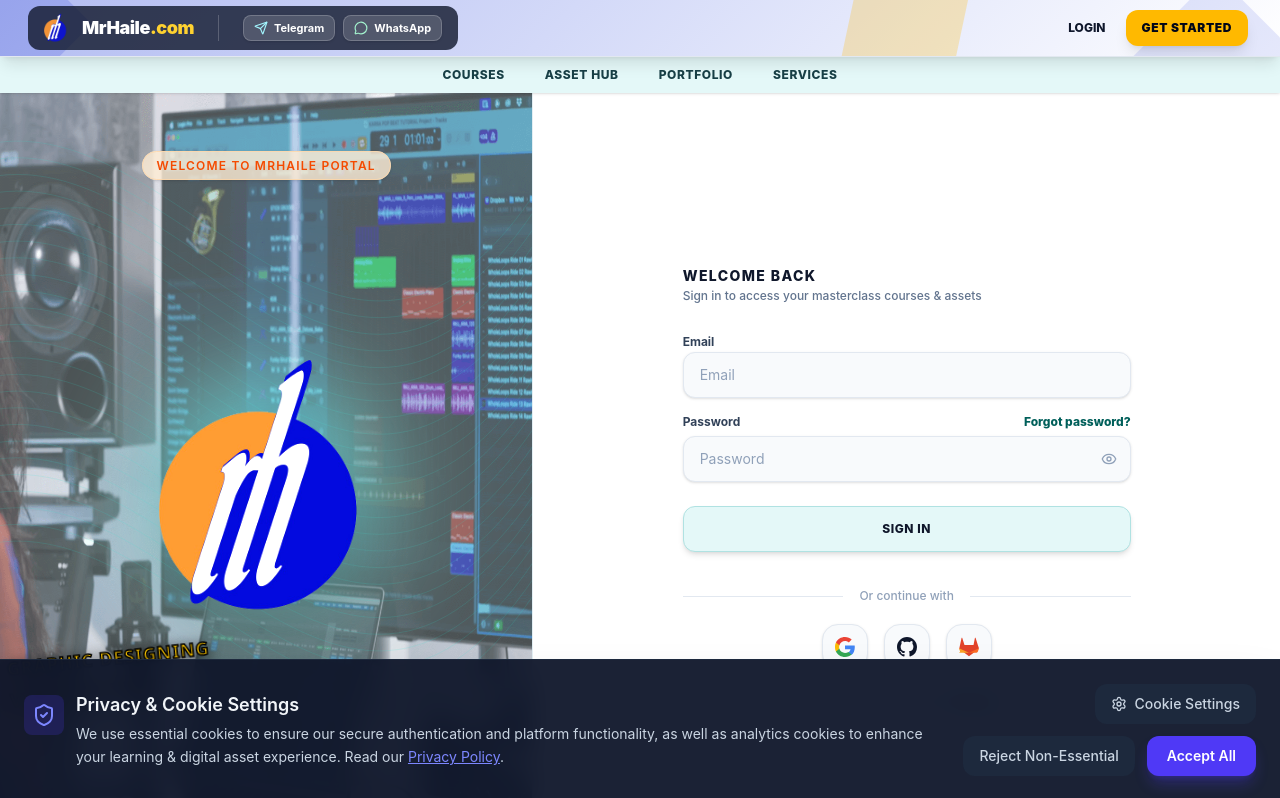
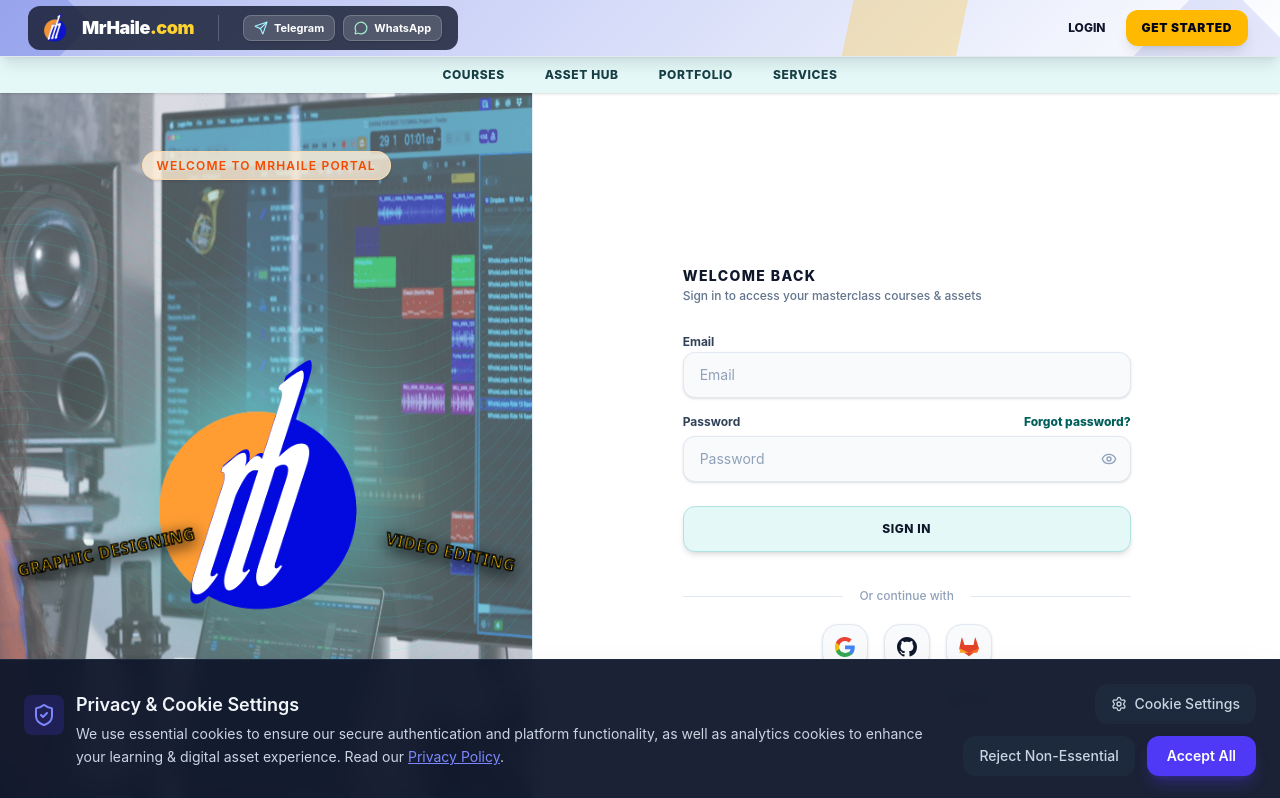
Before and after one commit to bante27/dgt-front, a React (Vite) app: page /login in a window 1280 px wide. Shown: the top 798 px of the page. Built offline with nearby package versions, Linux system fonts and the light colour scheme; no server answers.

Commit message:
update logo

```diff
--- a/src/pages/Login.jsx
+++ b/src/pages/Login.jsx
@@ -112,7 +112,7 @@
 
         {/* Top Header Badge */}
         <div className="w-full text-center relative z-10 pt-4">
-          <span className="text-[11px] sm:text-xs font-semibold tracking-widest text-orange-600 uppercase bg-orange-100/80 px-3.5 py-1.5 rounded-full border border-orange-200/80 shadow-sm">
+          <span className="text-[13px] sm:text-xs font-semibold tracking-widest text-orange-600 uppercase bg-orange-100/80 px-3.5 py-1.5 rounded-full border border-orange-200/80 shadow-sm">
             Welcome to MrHaile Portal
           </span>
         </div>
@@ -128,14 +128,16 @@
           </div>
         </div>
 
-        {/* Diagonal Text at Bottom-Left Corner */}
-        <div className="absolute bottom-46 left-2 z-50 pointer-events-none">
-          <div className="transform -rotate-6 space-y-1">
-            <h1 className="text-base sm:text-lg font-black tracking-wider text-yellow-400 drop-shadow-[0_4px_8px_rgba(0,0,0,0.9)] uppercase stroke-black [-webkit-text-stroke:1.5px_black]" style={{ fontFamily: 'system-ui, -apple-system, sans-serif' }}>
-              Graphic Designing
+        {/* Diagonal Text flanking the logo */}
+        <div className="absolute inset-0 m-auto w-full h-full flex items-center justify-between px-4 z-20 pointer-events-none">
+          <div className="transform -rotate-12 translate-y-16">
+            <h1 className="text-lg sm:text-base font-black tracking-wider text-yellow-400 drop-shadow-[0_4px_8px_rgba(0,0,0,0.9)] uppercase stroke-black [-webkit-text-stroke:1.5px_black]" style={{ fontFamily: 'system-ui, -apple-system, sans-serif' }}>
+              GRAPHIC DESIGNING
             </h1>
-            <h1 className="text-base sm:text-lg font-black tracking-wider text-yellow-400 drop-shadow-[0_4px_8px_rgba(0,0,0,0.9)] uppercase stroke-black [-webkit-text-stroke:1.5px_black]" style={{ fontFamily: 'system-ui, -apple-system, sans-serif' }}>
-              Video Editing
+          </div>
+          <div className="transform rotate-12 translate-y-16">
+            <h1 className="text-lg sm:text-base font-black tracking-wider text-yellow-400 drop-shadow-[0_4px_8px_rgba(0,0,0,0.9)] uppercase stroke-black [-webkit-text-stroke:1.5px_black]" style={{ fontFamily: 'system-ui, -apple-system, sans-serif' }}>
+              VIDEO EDITING
             </h1>
           </div>
         </div>
```
